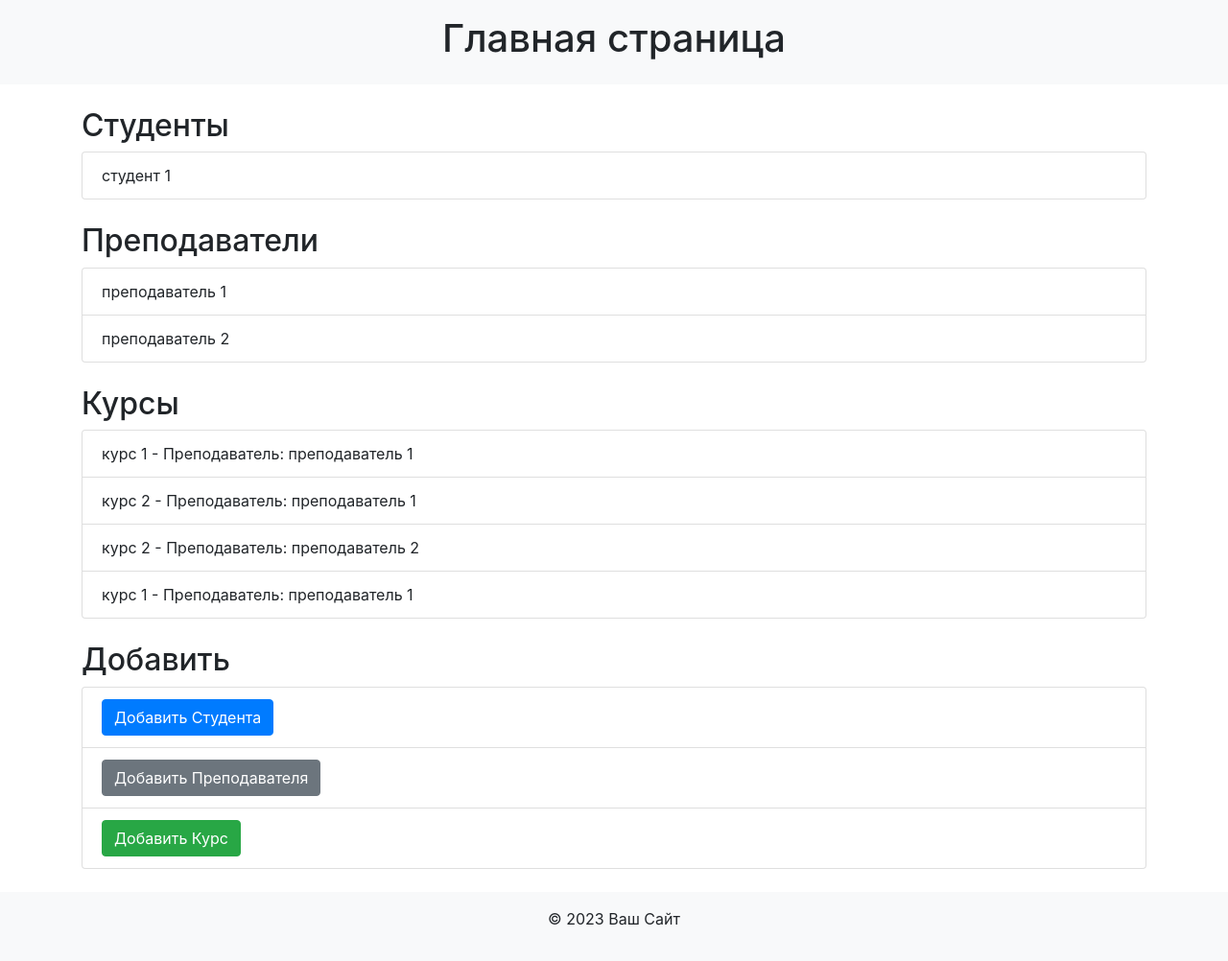
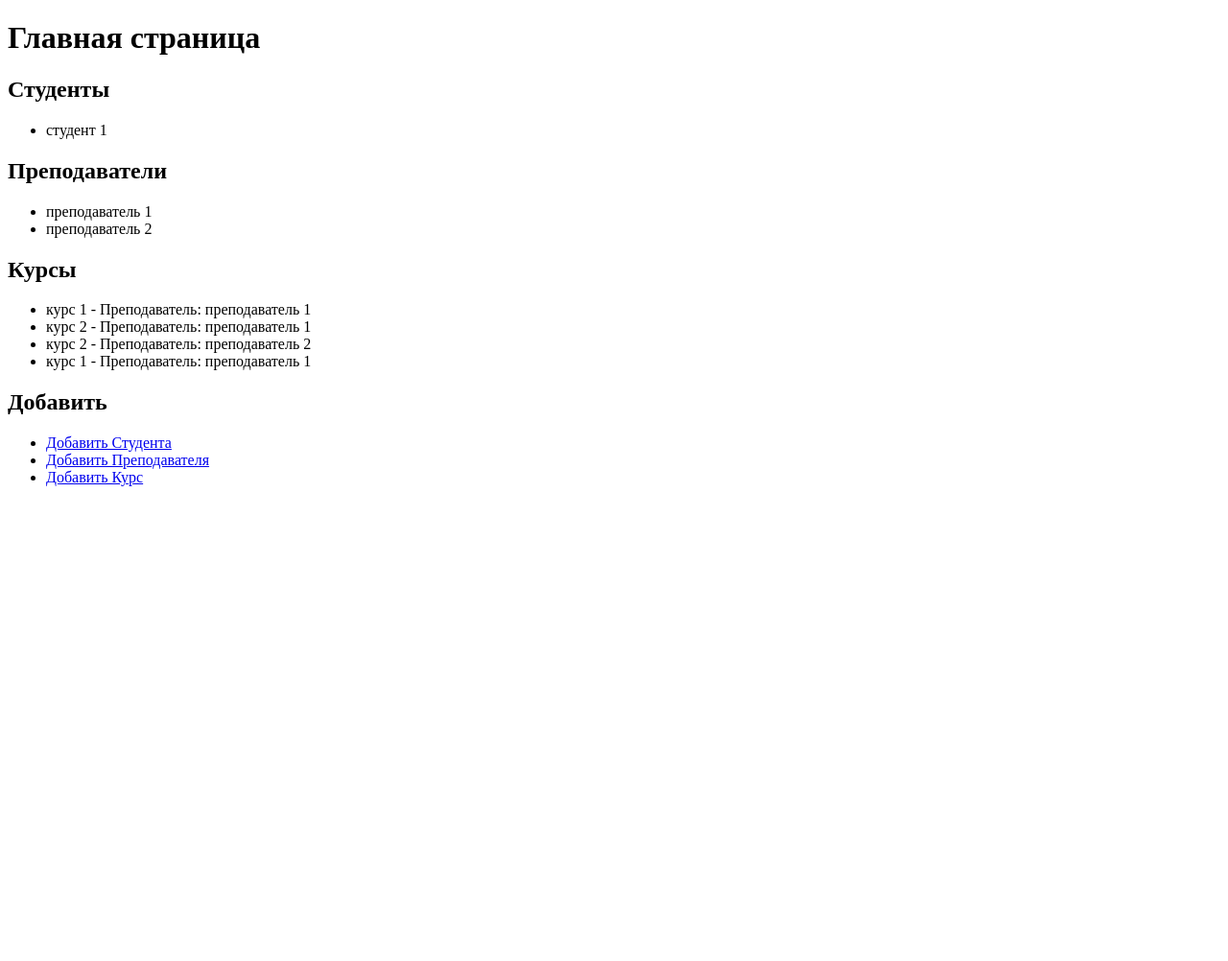
Before and after one commit to ElayraStudent/lesson2, a Flask app: page / in a window 1280 px wide. Shown: the whole page at 96% size. After the commit the page ends 507 px from the top, so only its background shows below. Run offline with Flask 2, Linux system fonts and the light colour scheme; data comes from the database, SQL or seed files in the repository; some libraries are stand-ins or nearby versions.

Commit message:
index.html

```diff
--- a/python2/templates/index.html
+++ b/python2/templates/index.html
@@ -1,61 +1,38 @@
 <!DOCTYPE html>
 <html lang="ru">
-
 <head>
     <meta charset="UTF-8">
-    <meta name="viewport" content="width=device-width, initial-scale=1.0">
     <title>Главная страница</title>
-    <link rel="stylesheet" href="https://stackpath.bootstrapcdn.com/bootstrap/4.5.2/css/bootstrap.min.css">
 </head>
+<body>
+    <h1>Главная страница</h1>
 
-<body>
-    <header class="bg-light p-3 mb-4">
-        <div class="container">
-            <h1 class="text-center">Главная страница</h1>
-        </div>
-    </header>
-
-    <div class="container">
     <h2>Студенты</h2>
-        <ul class="list-group mb-4">
+    <ul>
         {% for student in students %}
-                <li class="list-group-item">{{ student.name }}</li>
+            <li>{{ student.name }}</li>
         {% endfor %}
     </ul>
 
     <h2>Преподаватели</h2>
-        <ul class="list-group mb-4">
+    <ul>
         {% for teacher in teachers %}
-                <li class="list-group-item">{{ teacher.name }}</li>
+            <li>{{ teacher.name }}</li>
         {% endfor %}
     </ul>
 
     <h2>Курсы</h2>
-        <ul class="list-group mb-4">
+    <ul>
         {% for course in courses %}
-                <li class="list-group-item">
-                    {{ course.name }} - Преподаватель: {{ course.teacher.name if course.teacher else 'Не назначен' }}
-                </li>
+            <li>{{ course.name }} - Преподаватель: {{ course.teacher.name if course.teacher else 'Не назначен' }}</li>
         {% endfor %}
     </ul>
 
     <h2>Добавить</h2>
-        <ul class="list-group mb-4">
-            <li class="list-group-item"><a class="btn btn-primary" href="{{ url_for('add_student') }}">Добавить Студента</a></li>
-            <li class="list-group-item"><a class="btn btn-secondary" href="{{ url_for('add_teacher') }}">Добавить Преподавателя</a></li>
-            <li class="list-group-item"><a class="btn btn-success" href="{{ url_for('add_course') }}">Добавить Курс</a></li>
+    <ul>
+        <li><a href="{{ url_for('add_student') }}">Добавить Студента</a></li>
+        <li><a href="{{ url_for('add_teacher') }}">Добавить Преподавателя</a></li>
+        <li><a href="{{ url_for('add_course') }}">Добавить Курс</a></li>
     </ul>
-    </div>
-
-    <footer class="bg-light text-center py-3 mt-4">
-        <div class="container">
-            <p>© 2023 Ваш Сайт</p>
-        </div>
-    </footer>
-
-    <script src="https://code.jquery.com/jquery-3.5.1.slim.min.js"></script>
-    <script src="https://cdn.jsdelivr.net/npm/@popperjs/core@2.11.6/dist/umd/popper.min.js"></script>
-    <script src="https://stackpath.bootstrapcdn.com/bootstrap/4.5.2/js/bootstrap.min.js"></script>
 </body>
-
 </html>
```
Lines whose indentation alone changed are shown as unchanged.
